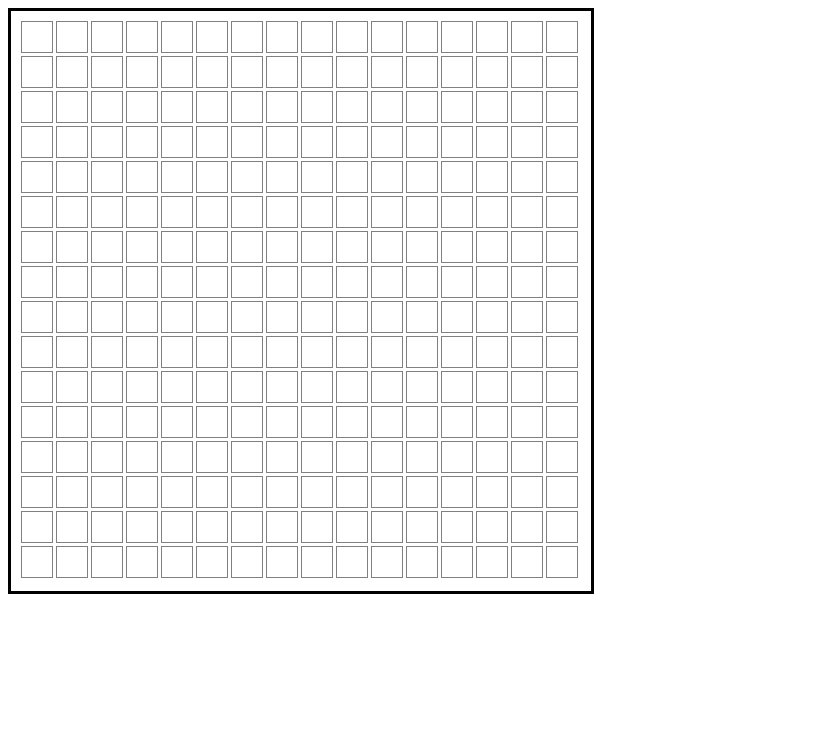
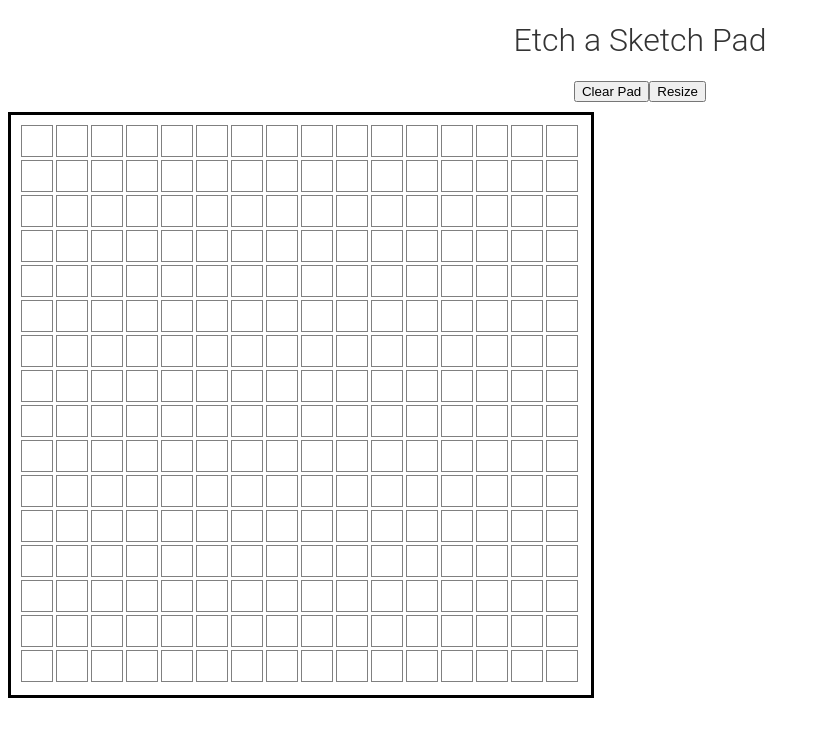
Before and after one commit to midnightmoet/Etch-A-Sketch_TOP, a plain HTML site: page index.html in a window 1280 px wide. Shown: the whole page, without its empty margins (0-820 px from the left). Drawn offline with Linux system fonts and the light colour scheme.

Commit message:
Saving progress

```diff
--- a/index.html
+++ b/index.html
@@ -9,6 +9,14 @@
     <script src="script.js" defer></script>
 </head>
 <body>
-    <div id="container"></div>
+    <h1>Etch a Sketch Pad</h1>
+
+    <div class="container-btn">
+    <button class="btn">Clear Pad</button>
+      <button class="btn" id="resize">Resize</button>
+    </div>
+
+    <div id="container">
+    </div>
 </body>
 </html>
--- a/style.css
+++ b/style.css
@@ -1,6 +1,15 @@
+h1 {
+    text-align: center;
+    font-size: 2em;
+    font-family: 'Roboto', sans-serif;
+    font-weight: 300;
+    color: #333;
+
+}
+
 #container {
     display: grid;
-    grid-template-columns: auto auto auto auto auto auto auto auto auto auto auto auto auto auto auto auto;
+    grid-template-columns: repeat(16, 1fr);
     width: 560px;
     height: 560px;
     border: 3px solid black;
@@ -12,3 +21,16 @@
     height: 30px;
     border: 1px solid gray;
 }
+
+/* modify this so it trails instead of lighting up all squares
+ */
+#container:hover > div  {
+    background: pink;
+}
+
+.container-btn {
+    display: flex;
+    justify-content: center;
+    align-items: center;
+    margin: 10px;
+}
```
